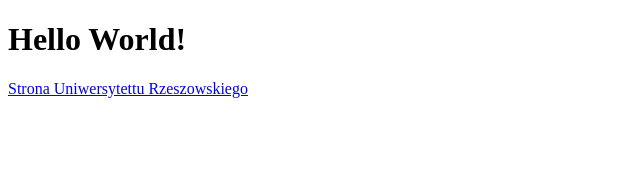
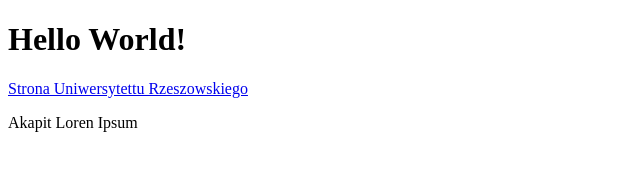
Before and after one commit to Karol-Chmura/inzynieria_oprogramowania, a plain HTML site: page index.html in a window 1280 px wide. Shown: the whole page, without its empty margins (0-640 px from the left). Drawn offline with Linux system fonts and the light colour scheme.

Commit message:
Add new paragraph

```diff
--- a/index.html
+++ b/index.html
@@ -7,5 +7,8 @@
 <body>
 <h1>Hello World!</h1>
 <a href="http://www.ur.edu.pl/">Strona Uniwersytettu Rzeszowskiego</a>
+<p>
+Akapit Loren Ipsum
+</p>
 </body>
 </html>
```
